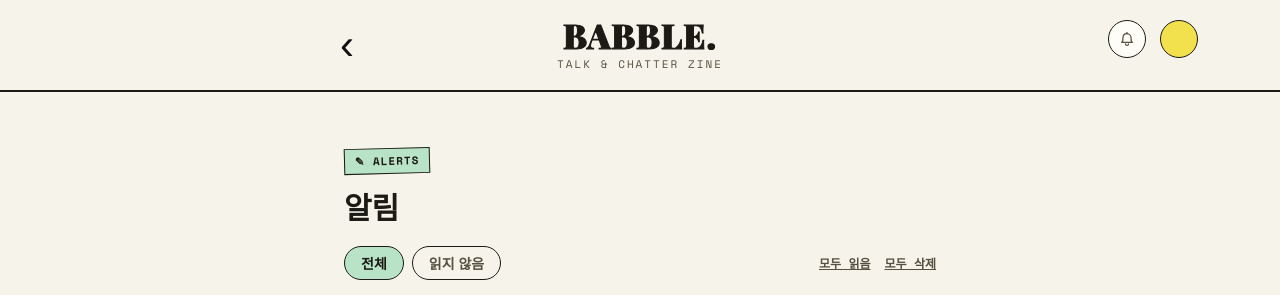
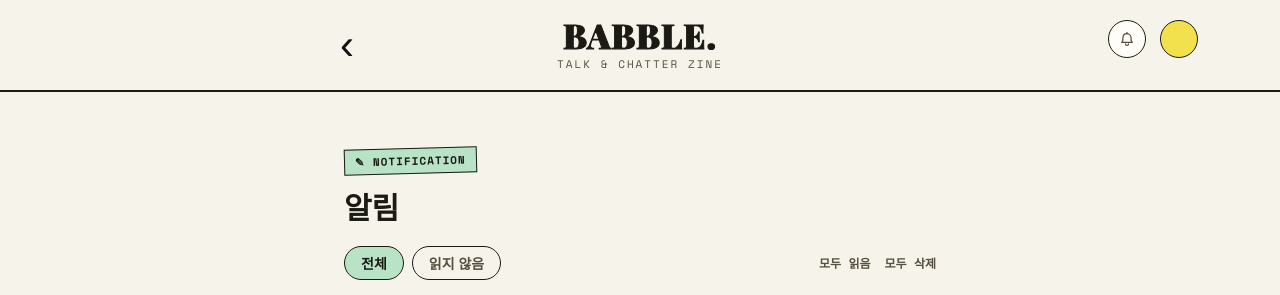
Before and after one commit to soyeong0115/KTB4_Lily_Week7, a React (Vite) app in the folder web/: page /notifications in a window 1280 px wide. Shown: the top 295 px of the page. Built offline with nearby package versions, Linux system fonts and the light colour scheme; no server answers; sample sign-in values are in the browser's storage.

Commit message:
style: 알림 페이지 밑줄 제거 및 라벨 문구 수정

```diff
--- a/web/src/pages/NotificationPage.jsx
+++ b/web/src/pages/NotificationPage.jsx
@@ -59,7 +59,7 @@
             <Header backTo="/" />
             <main className="notification-main">
                 <div className="post-create-heading">
-                    <SidebarTag color="tag-mint">✎ Alerts</SidebarTag>
+                    <SidebarTag color="tag-mint">✎ Notification</SidebarTag>
                     <h2 className="post-create-title">알림</h2>
                 </div>
 
--- a/web/src/style.css
+++ b/web/src/style.css
@@ -2360,7 +2360,7 @@
   font-size: 12px;
   font-weight: 700;
   color: var(--ink-soft);
-  text-decoration: underline;
+  text-decoration: none;
   cursor: pointer;
 }
 
```
